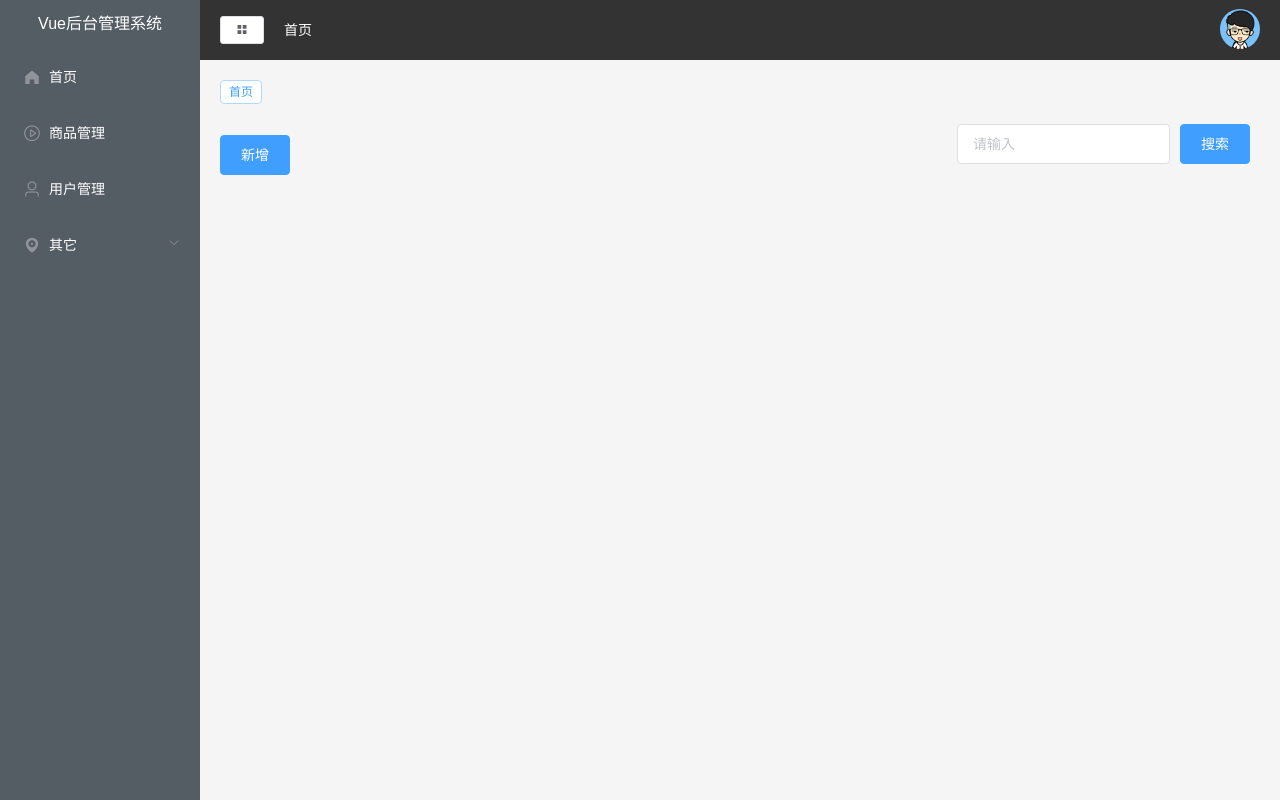
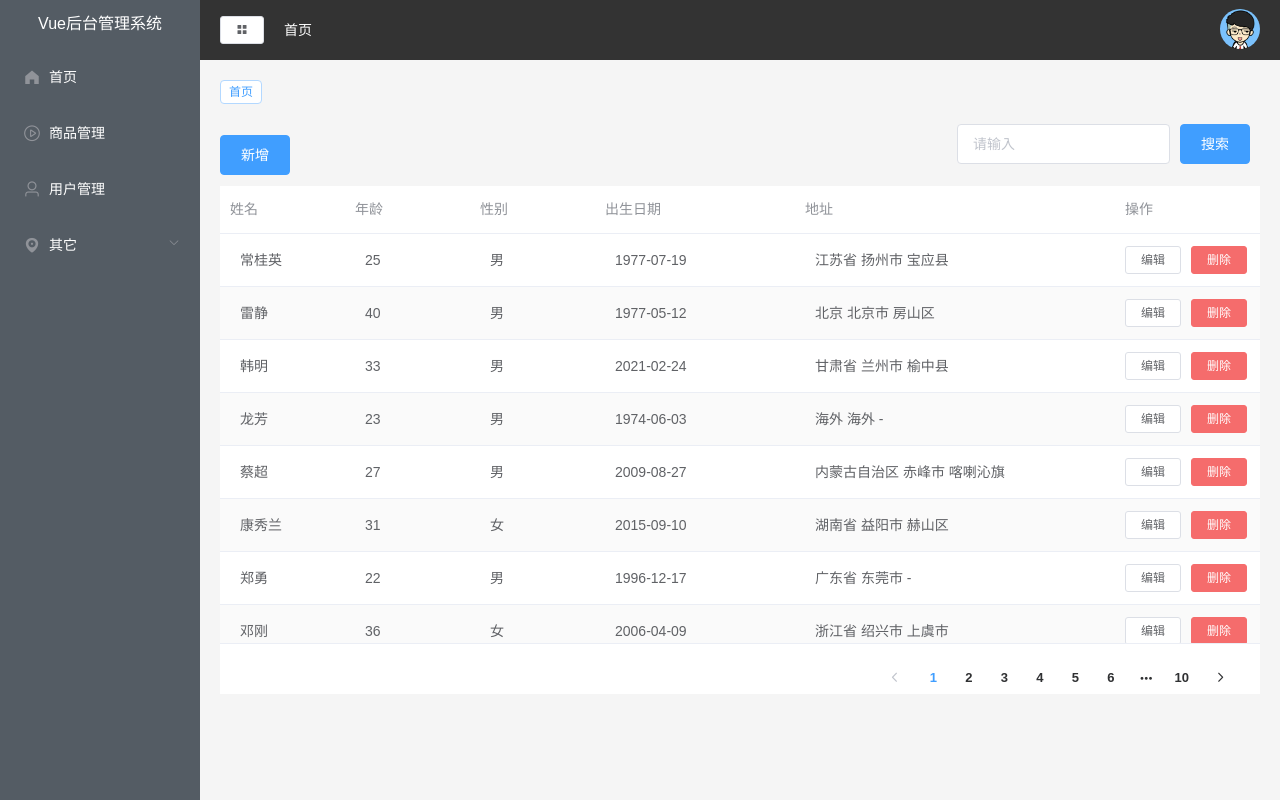
Before and after one commit to buxianshan/vue-management-demo, a Vue app: page /user in a window 1280 px wide. Built offline with nearby package versions, Linux system fonts and the light colour scheme.

Commit message:
添加用户列表、编辑、删除用户

```diff
--- a/api/data.js
+++ b/api/data.js
@@ -14,3 +14,11 @@
         method: 'get',
     })
 }
+
+export const getUser = (params) => {
+    return axios.request({
+        url: '/user/getUser',
+        method: 'get',
+        params
+    })
+}
--- a/api/mock.js
+++ b/api/mock.js
@@ -5,3 +5,5 @@
 Mock.mock('/home/getData', homeApi.getStatisticalData)
 Mock.mock(/user\/add/, 'post', userApi.createUser)
 Mock.mock(/user\/edit/, 'post', userApi.updateUser)
+Mock.mock(/user\/getUser/, 'get', userApi.getUserList)
+Mock.mock(/user\/del/, 'get', userApi.deleteUser)
--- /dev/null
+++ b/src/components/CommonTable.vue
@@ -0,0 +1,73 @@
+<template>
+  <div class="common-table">
+    <el-table :data="tableData" height="90%" stripe>
+      <el-table-column
+          show-overflow-tooltip
+          v-for="item in tableLabel"
+          :key="item.prop"
+          :label="item.label"
+          :width="item.width ? item.width : 125"
+      >
+        <template slot-scope="scope">
+          <span style="margin-left: 10px">{{scope.row[item.prop]}}</span>
+        </template>
+      </el-table-column>
+
+      <el-table-column label="操作" min-width="180px">
+        <template slot-scope="scope">
+          <el-button size="mini" @click="handleEdit(scope.row)">编辑</el-button>
+          <el-button size="mini" @click="handleDelete(scope.row)" type="danger">删除</el-button>
+        </template>
+      </el-table-column>
+    </el-table>
+
+    <el-pagination
+        class="pager"
+        layout="prev, pager, next"
+        :total="config.total"
+        :current-page.sync="config.page"
+        @cuechange="changePage"
+        :page-size="20"
+    ></el-pagination>
+  </div>
+</template>
+
+<script>
+export default {
+  name: 'CommonTable',
+  data() {
+    return {
+
+    }
+  },
+  props: {
+    tableData: Array,
+    tableLabel: Array,
+    config: Object,
+  },
+  methods: {
+    handleEdit(row) {
+      this.$emit('edit', row)
+    },
+    handleDelete(row) {
+      this.$emit('del', row)
+    },
+    changePage(page) {
+      this.$emit('changePage', page)
+    }
+  },
+}
+</script>
+
+<style lang="less">
+.common-table {
+  height: calc(100% - 62px);
+  background-color: white;
+  position: relative;
+  .pager {
+    position: absolute;
+    bottom: 0;
+    right: 20px;
+  }
+}
+</style>
--- a/src/main.js
+++ b/src/main.js
@@ -30,6 +30,9 @@
     Switch,
     DatePicker,
     Dialog,
+    Pagination,
+    MessageBox,
+    Message,
 } from 'element-ui'
 import router from '../router'
 import './assets/less/index.less'
@@ -67,8 +70,11 @@
 Vue.use(Switch)
 Vue.use(DatePicker)
 Vue.use(Dialog)
+Vue.use(Pagination)
 
 Vue.prototype.$http = http
+Vue.prototype.$confirm = MessageBox.confirm
+Vue.prototype.$message = Message
 
 new Vue({
     store,
--- a/views/user/index.vue
+++ b/views/user/index.vue
@@ -26,11 +26,23 @@
         <el-button type="primary" @click="getList">搜索</el-button>
       </common-form>
     </div>
+
+    <common-table
+        :table-data="tableData"
+        :table-label="tableLabel"
+        :config="config"
+        @changePage="getList()"
+        @edit="editUser"
+        @del="delUser"
+    ></common-table>
+
   </div>
 </template>
 
 <script>
 import CommonForm from '../../src/components/CommonForm'
+import CommonTable from "../../src/components/CommonTable"
+import {getUser} from "../../api/data"
 
 export default {
   name: 'User',
@@ -92,10 +104,40 @@
       searchForm: {
         keyword: ''
       },
+      tableData: [],
+      tableLabel: [
+        {
+          prop: 'name',
+          label: '姓名',
+        },
+        {
+          prop: 'age',
+          label: '年龄',
+        },
+        {
+          prop: 'sexLabel',
+          label: '性别',
+        },
+        {
+          prop: 'birth',
+          label: '出生日期',
+          width: 200
+        },
+        {
+          prop: 'addr',
+          label: '地址',
+          width: 320
+        },
+      ],
+      config: {
+        page: 1,
+        total: 30,
+      },
     }
   },
   components: {
     CommonForm,
+    CommonTable,
   },
   methods: {
     confirm() {
@@ -103,11 +145,13 @@
         this.$http.post('/user/edit', this.operateForm).then(res => {
           console.log(res)
           this.isShow = false
+          this.getList()
         })
       } else {
         this.$http.post('/user/add', this.operateForm).then(res => {
           console.log(res)
           this.isShow = false
+          this.getList()
         })
       }
     },
@@ -122,10 +166,50 @@
         sex: '',
       }
     },
-    getList() {
-
+    getList(name = '') {
+      this.config.loading = true
+      name ? (this.config.page = 1) : ''
+      getUser({
+        page: this.config.page,
+        name
+      }).then(({data: res}) => {
+        this.tableData = res.list.map(item => {
+          item.sexLabel = item.sex === 0 ? '女' : '男'
+          return item
+        })
+        this.config.total = res.count
+        this.config.loading = true
+      })
+    },
+    editUser(row) {
+      this.isShow = true
+      this.operateType = 'edit'
+      console.log(row)
+      this.operateForm = row
+    },
+    delUser(row) {
+      this.$confirm('此操作将永久删除此组件，是否继续？','提示', {
+        confirmButtonText: "确认",
+        cancelButtonText: "取消",
+        type: "warning",
+      }).then(() => {
+        const id = row.id
+        this.$http.get('/user/del', {
+          param: {id}
+        }).then(res => {
+          console.log(res)
+          this.$message({
+            type: 'success',
+            message: '删除成功'
+          })
+          this.getList()
+        })
+      })
     },
   },
+  created() {
+    this.getList()
+  }
 }
 </script>
 
```
